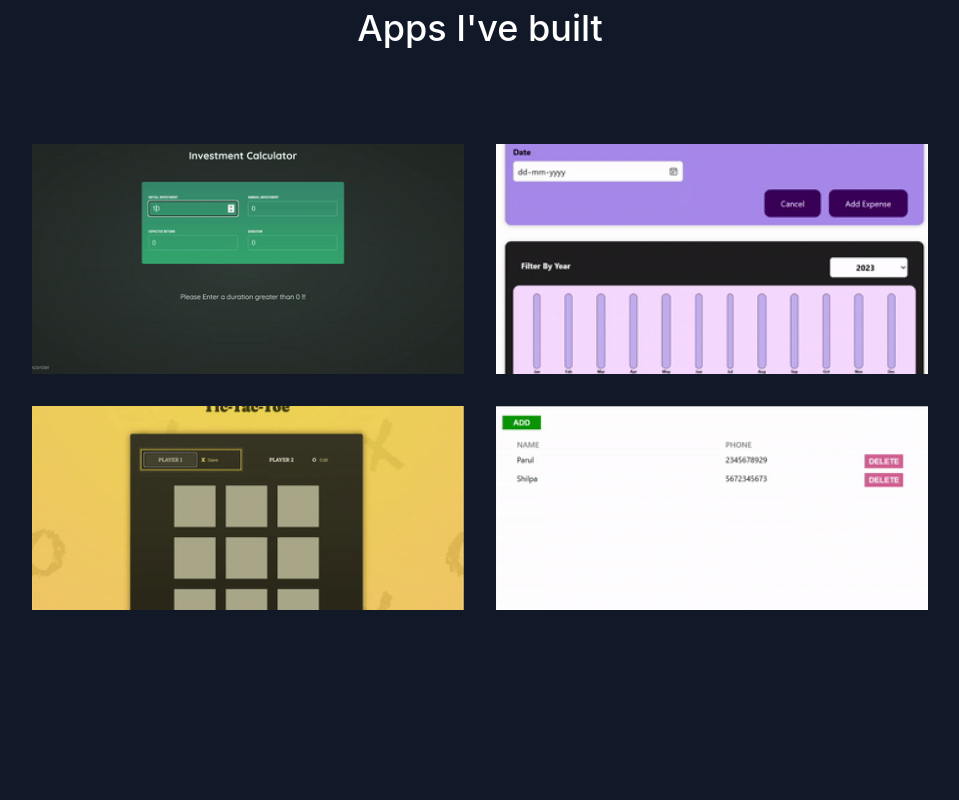
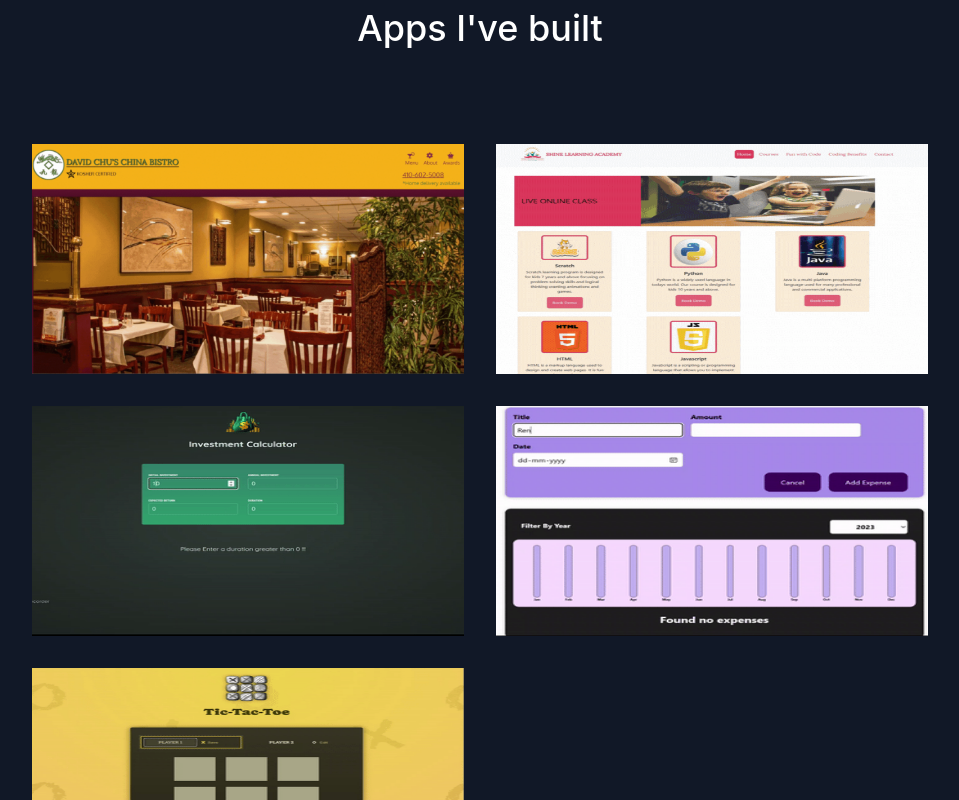
Before and after one commit to garimashingal/myportfolio, a React (Create React App) app: page / in a window 1280 px wide. Shown: the part 820-1620 px from the top of the page, without its empty margins (160-1119 px from the left). Built offline with nearby package versions, Linux system fonts and the light colour scheme.

Commit message:
Added new projects in the projects section

```diff
--- a/src/components/Projects.jsx
+++ b/src/components/Projects.jsx
@@ -30,7 +30,7 @@ export default function Projects() {
                   <img
                     src={project.image}
                     alt="gallery"
-                    className="absolute inset-0 w-full h-full object-center object-cover"
+                    className="absolute inset-0 w-full h-full object-center object-fill"
                   />
                   <div className="px-8 py-10 relative z-10 w-full border-4 border-gray-800 bg-gray-900 opacity-0 hover:opacity-100">
                     <h2 className="tracking-widest text-sm title-font font-medium text-green-400 mb-1">
--- a/src/data.js
+++ b/src/data.js
@@ -1,4 +1,20 @@
 export const projects = [
+  {
+    title: "Restaurant website",
+    subtitle: "HTML/CSS, Bootstrap and Javascript",
+    description:
+      "This website is designed and developed in HTML/CSS, Bootstrap and Javascript for a resturant.",
+    image: "bistro.gif",
+    link: "https://garimashingal.github.io/myProjects/Restraunt%20Website%20-%20SPA/index.html",
+  },
+  {
+    title: "E-learning website",
+    subtitle: "HTML/CSS, Bootstrap and Javascript",
+    description:
+      "This website is designed and developed in HTML/CSS, Bootstrap and Javascript for E-learning institution.",
+    image: "shineacademy.gif",
+    link: "https://garimashingal.github.io/myProjects/Shine_Learning_Academy/",
+  },
   {
     title: "Investment Calculator",
     subtitle: "React",
@@ -22,14 +38,14 @@ export const projects = [
     image: "tic-tac-toe.gif",
     link: "https://github.com/garimashingal/myProjects/tree/main/React%20Projects/tic-tac-toe",
   },
-  {
-    title: "Phone Directory",
-    subtitle: "React and Javascript",
-    description:
-      "This is an app used to create and manage contacts in a phone directory.",
-    image: "directory.gif",
-    link: "https://github.com/garimashingal/myProjects/tree/main/React%20Projects/phone-directory",
-  },
+  // {
+  //   title: "Phone Directory",
+  //   subtitle: "React and Javascript",
+  //   description:
+  //     "This is an app used to create and manage contacts in a phone directory.",
+  //   image: "directory.gif",
+  //   link: "https://github.com/garimashingal/myProjects/tree/main/React%20Projects/phone-directory",
+  // },
 ];
 
 export const skills = [
```
Also changed, not shown: public/bistro.gif (added), public/shineacademy.gif (added).
